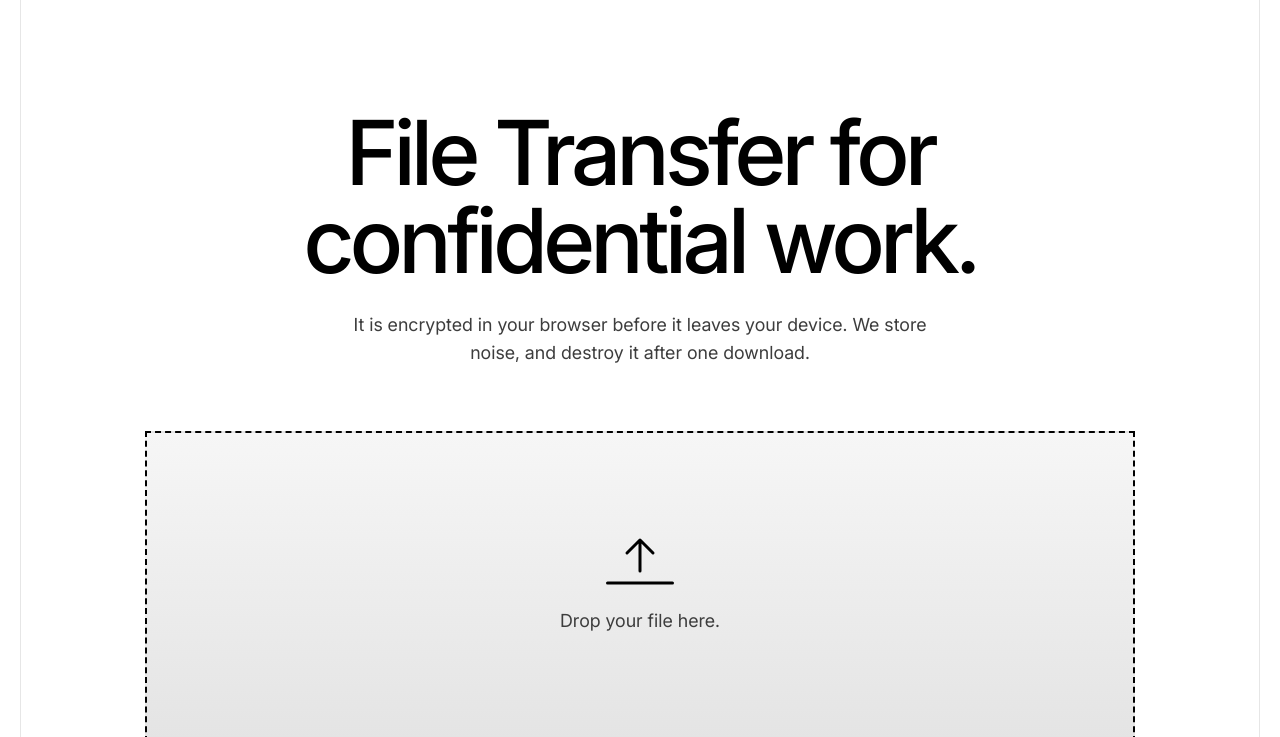
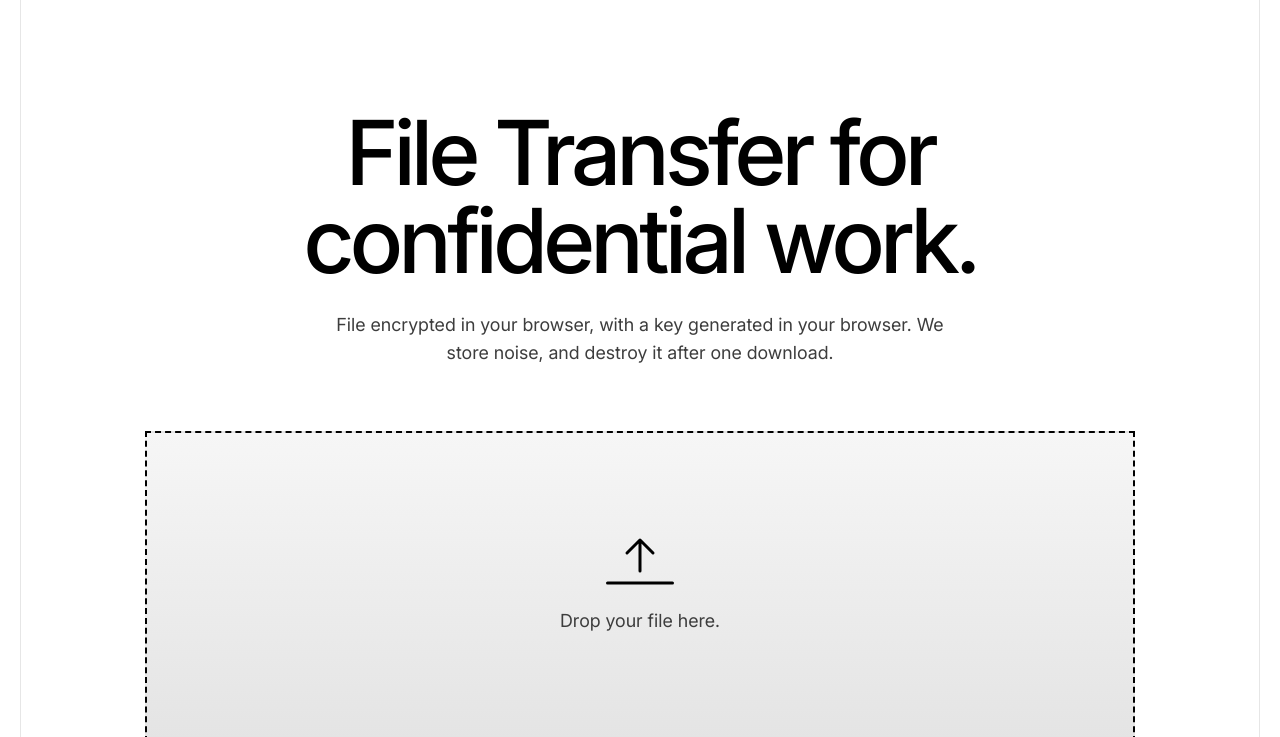
Before and after one commit to vcorpdev/File-Transfer, a website built with Vite: page index.html in a window 1280 px wide. Shown: the part 63-800 px from the top of the page. Built offline with nearby package versions, Linux system fonts and the light colour scheme; no server answers.

Commit message:
New text under the home title

```diff
--- a/index.html
+++ b/index.html
@@ -54,7 +54,7 @@
       <div class="frame">
         <section class="hero-head">
           <h1 id="hero-title">File Transfer for <span>confidential</span> work.</h1>
-          <p id="hero-lead">It is encrypted in your browser before it leaves your device. We store noise, and destroy it after one download.</p>
+          <p id="hero-lead">File encrypted in your browser, with a key generated in your browser. We store noise, and destroy it after one download.</p>
         </section>
 
         <section class="hero-head dropband" id="drop" data-state="idle">
```
Also changed, not shown: public/og-file-transfer.png.
